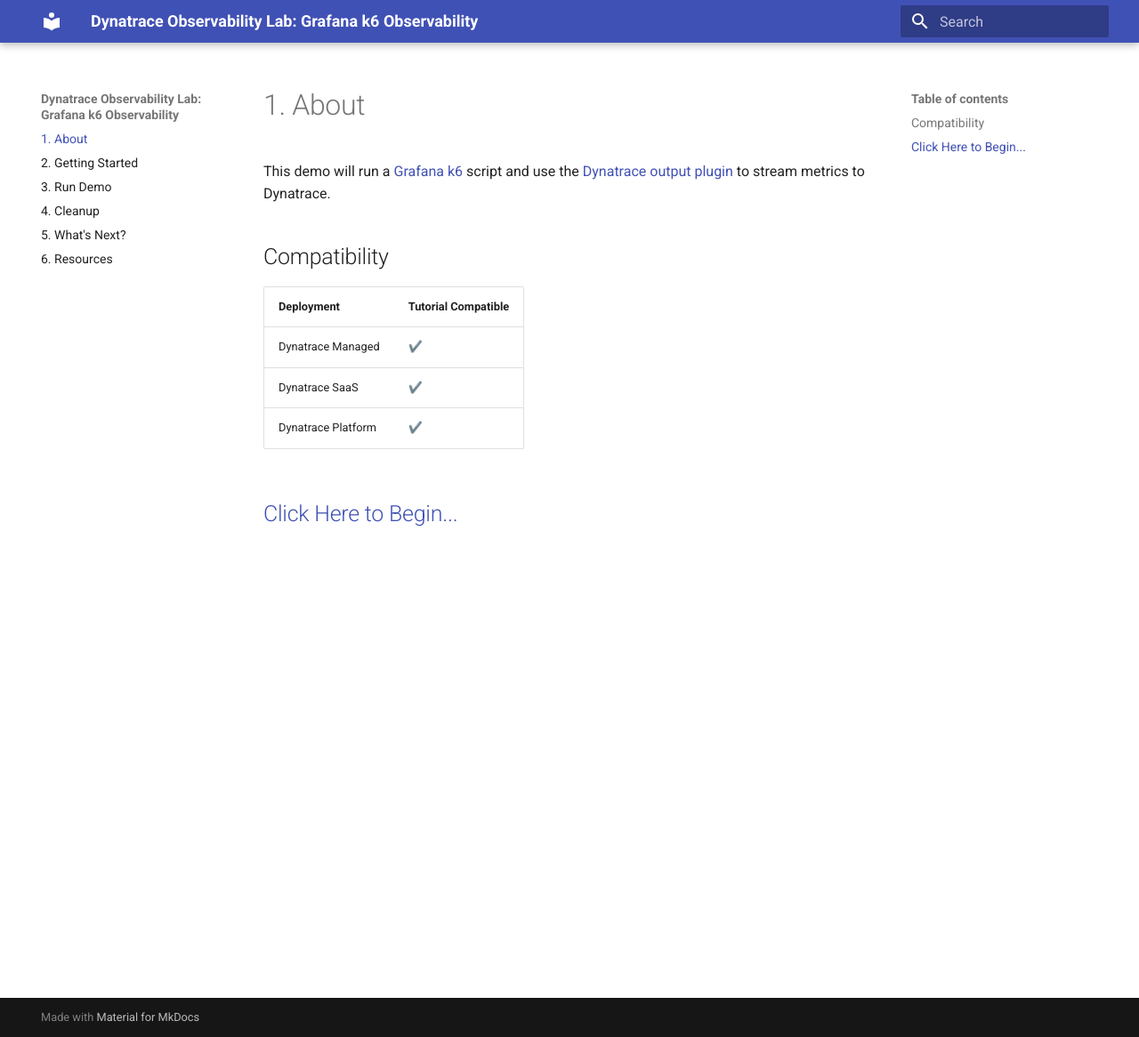
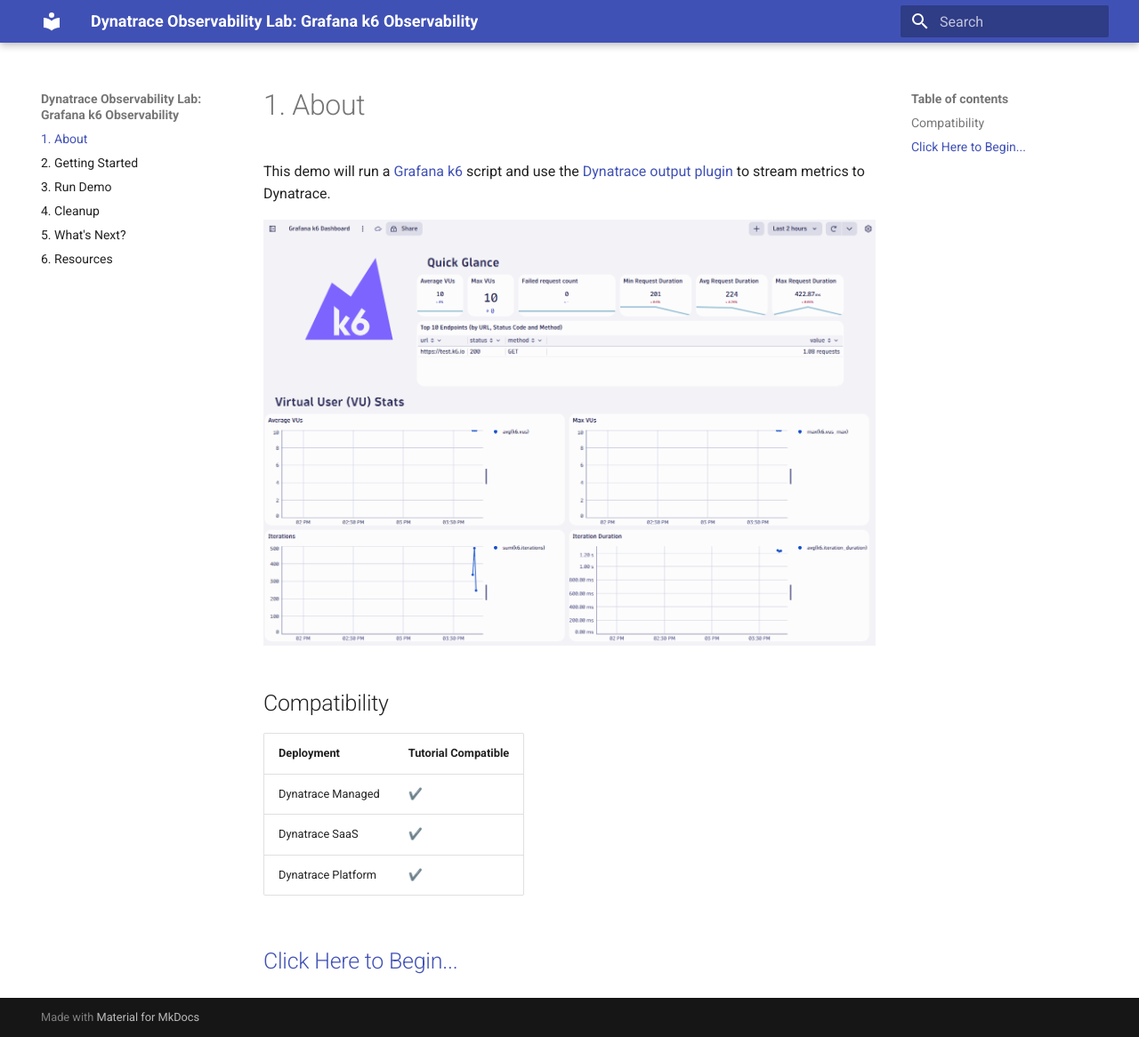
Before and after one commit to dynatrace-perfclinics/obslab-k6, an MkDocs documentation site: the page built from docs/index.md, in a window 1280 px wide and 1166 px high. Shown: the whole window at 89% size. Built offline with MkDocs 1.6.1 and Material for MkDocs 9.7.7, drawn with Linux system fonts in a browser that asks for light colours.

Commit message:
update docs

```diff
--- a/docs/index.md
+++ b/docs/index.md
@@ -1,4 +1,6 @@
 This demo will run a [Grafana k6](https://k6.io){target=_blank} script and use the [Dynatrace output plugin](https://www.dynatrace.com/hub/detail/grafana-k6){target=_blank} to stream metrics to Dynatrace.
+
+![Dynatrace k6 dashboard](images/k6-dashboard.png)
 
 ## Compatibility
 
```
Also changed, not shown: site/index.html, site/search/search_index.json.
